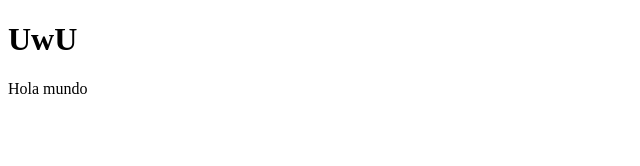
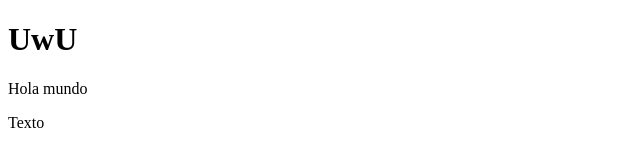
Before and after one commit to Dan8dev/myresenia, a plain HTML site: page index.html in a window 1280 px wide. Shown: the full height of the page, 0-640 px from the left. Drawn offline with Linux system fonts and the light colour scheme.

Commit message:
Prueba pull

```diff
--- a/index.html
+++ b/index.html
@@ -10,5 +10,9 @@
     <h1>UwU</h1>
     <p>Hola mundo</p>
 
+    <div class="container">
+        <p>Texto</p>
+    </div>
+
 </body>
 </html>
```
